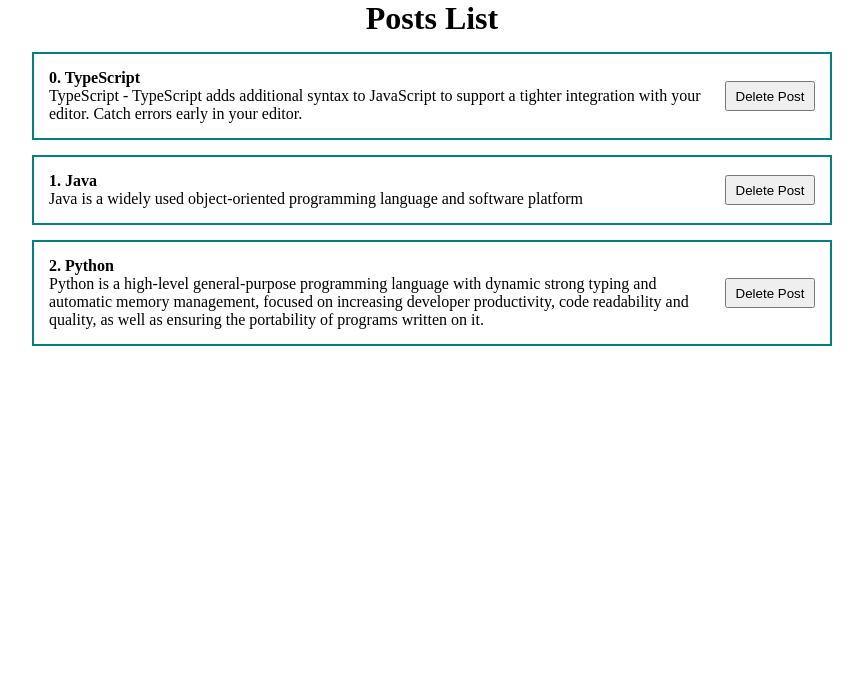
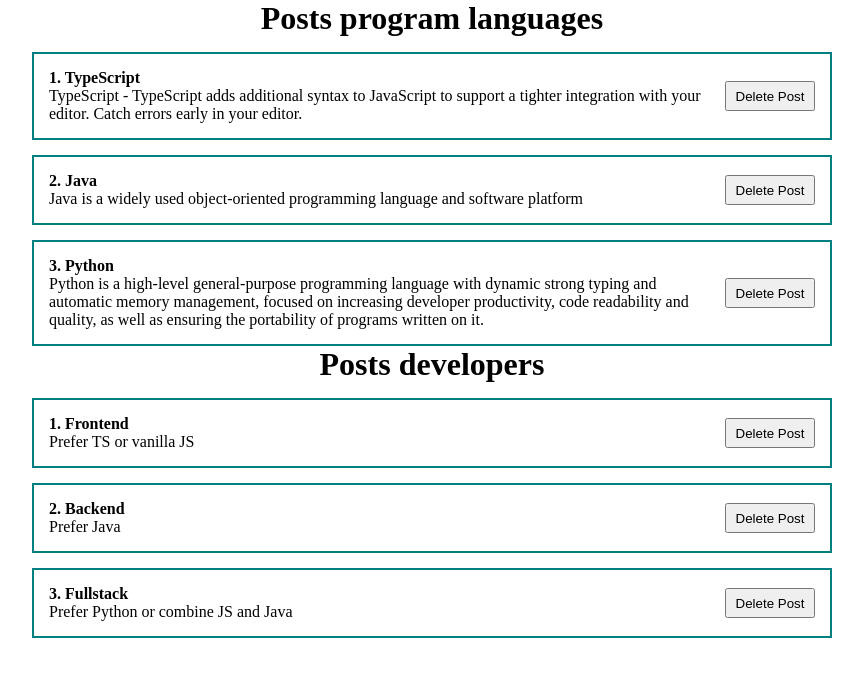
Before and after one commit to DmitriyH01/react-2023, a React (Create React App) app: page / in a window 1280 px wide. Shown: the top 676 px of the page, without its empty margins (208-1071 px from the left). Built offline with nearby package versions, Linux system fonts and the light colour scheme.

Commit message:
Added new list. 2. Added function for get need title from body.

```diff
--- a/src/App.tsx
+++ b/src/App.tsx
@@ -1,19 +1,44 @@
 import React from "react";
 import "./styles/App.css";
 import { PostValue } from "./types/post";
-import { POST_ITEM_TEXT, POST_ID_COUNT } from "./config/text";
+import { DEVELOPERS_ITEM_TEXT, LANGUAGES_ITEM_TEXT, LISTS_TITLES } from "./config/text";
 import PostList from "./component/PostList";
+import { getPostTitle } from "./utils/functions";
 
 function App() {
-  const [posts, setPosts] = React.useState<PostValue[]>([
-    { id: POST_ID_COUNT.typeScript, title: "TypeScript", body: POST_ITEM_TEXT.typeScript },
-    { id: POST_ID_COUNT.java, title: "Java", body: POST_ITEM_TEXT.java },
-    { id: POST_ID_COUNT.python, title: "Python", body: POST_ITEM_TEXT.python },
+  const [postsLanguages, setPostsLanguages] = React.useState<PostValue[]>([
+    {
+      id: 1,
+      title: getPostTitle(LANGUAGES_ITEM_TEXT.typeScript),
+      body: LANGUAGES_ITEM_TEXT.typeScript,
+    },
+    { id: 2, title: getPostTitle(LANGUAGES_ITEM_TEXT.java), body: LANGUAGES_ITEM_TEXT.java },
+    { id: 3, title: getPostTitle(LANGUAGES_ITEM_TEXT.python), body: LANGUAGES_ITEM_TEXT.python },
   ]);
+  const [postsDevelopers, setPostsDevelopers] = React.useState<PostValue[]>([
+    {
+      id: 1,
+      title: getPostTitle(DEVELOPERS_ITEM_TEXT.frontend),
+      body: DEVELOPERS_ITEM_TEXT.frontend,
+    },
+    {
+      id: 2,
+      title: getPostTitle(DEVELOPERS_ITEM_TEXT.backend),
+      body: DEVELOPERS_ITEM_TEXT.backend,
+    },
+    {
+      id: 3,
+      title: getPostTitle(DEVELOPERS_ITEM_TEXT.fullstack),
+      body: DEVELOPERS_ITEM_TEXT.fullstack,
+    },
+  ]);
+  const [titleLanguages, setTitleLanguages] = React.useState<string>(LISTS_TITLES.listLanguages);
+  const [titleDevelopers, setTitleDevelopers] = React.useState<string>(LISTS_TITLES.listDevelopers);
 
   return (
     <div className="App">
-      <PostList posts = {posts} />
+      <PostList posts={postsLanguages} title={titleLanguages} />
+      <PostList posts={postsDevelopers} title={titleDevelopers} />
     </div>
   );
 }
--- a/src/component/PostList.tsx
+++ b/src/component/PostList.tsx
@@ -1,13 +1,14 @@
 import React from "react";
 import PostItem from "./PostItem";
-import { PostListsProps, PostValue } from "../types/post";
+import { PostListsProps } from "../types/post";
 
 const PostList = (props: PostListsProps) => {
-  const posts: PostValue[] = props.posts;
+  const posts = props.posts;
+  const title = props.title;
 
   return (
     <div>
-      <h1 className="postHeading"> Posts List </h1>
+      <h1 className="postHeading"> {title} </h1>
       {posts.map((post) => (
         <PostItem value={post} key={post.id} />
       ))}
--- a/src/config/text.ts
+++ b/src/config/text.ts
@@ -1,11 +1,20 @@
-export enum POST_ITEM_TEXT {
+export enum LANGUAGES_ITEM_TEXT {
   typeScript = "TypeScript - TypeScript adds additional syntax to JavaScript to support a tighter integration with your editor. Catch errors early in your editor.",
   java = "Java is a widely used object-oriented programming language and software platform ",
   python = "Python is a high-level general-purpose programming language with dynamic strong typing and automatic memory management, focused on increasing developer productivity, code readability and quality, as well as ensuring the portability of programs written on it.",
 }
 
-export enum POST_ID_COUNT {
-  typeScript,
-  java,
-  python,
+export enum DEVELOPERS_ITEM_TEXT {
+  fullstack = "Prefer Python or combine JS and Java",
+  frontend = "Prefer TS or vanilla JS",
+  backend = "Prefer Java",
 }
+
+export enum LISTS_TITLES {
+  listLanguages = "Posts program languages",
+  listDevelopers = "Posts developers",
+}
+
+export const LANGUAGE_TITLES: string[] = Object.keys(LANGUAGES_ITEM_TEXT);
+
+export const DEVELOPER_TITLES: string[] = Object.keys(DEVELOPERS_ITEM_TEXT);
--- a/src/types/post.tsx
+++ b/src/types/post.tsx
@@ -1,5 +1,6 @@
 export type PostListsProps = {
   posts: PostValue[];
+  title: string;
 };
 
 export type PostPropsValue = {
--- /dev/null
+++ b/src/utils/functions.ts
@@ -0,0 +1,16 @@
+import { DEVELOPERS_ITEM_TEXT, LANGUAGES_ITEM_TEXT } from "../config/text";
+
+const allItemTexts = [DEVELOPERS_ITEM_TEXT, LANGUAGES_ITEM_TEXT];
+
+export const getPostTitle = (text: string): string => {
+  let title: string = "";
+  for (let i = 0; i < allItemTexts.length; i++) {
+    for (let j = 0; j < Object.values(allItemTexts[i]).length; j++) {
+      if (Object.values(allItemTexts[i])[j] === text) {
+        title = Object.keys(allItemTexts[i])[j];
+      }
+    }
+  }
+
+  return title.charAt(0).toUpperCase().concat("", title.slice(1));
+};
```
